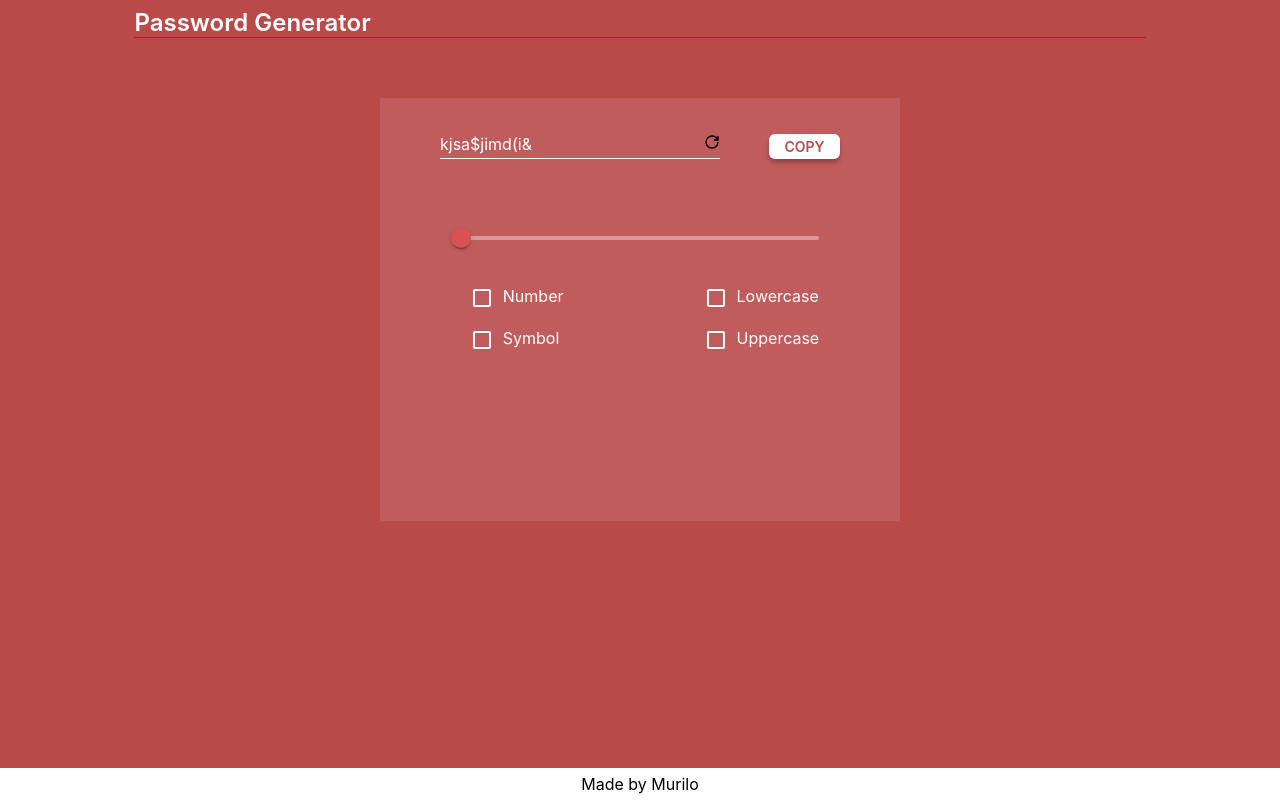
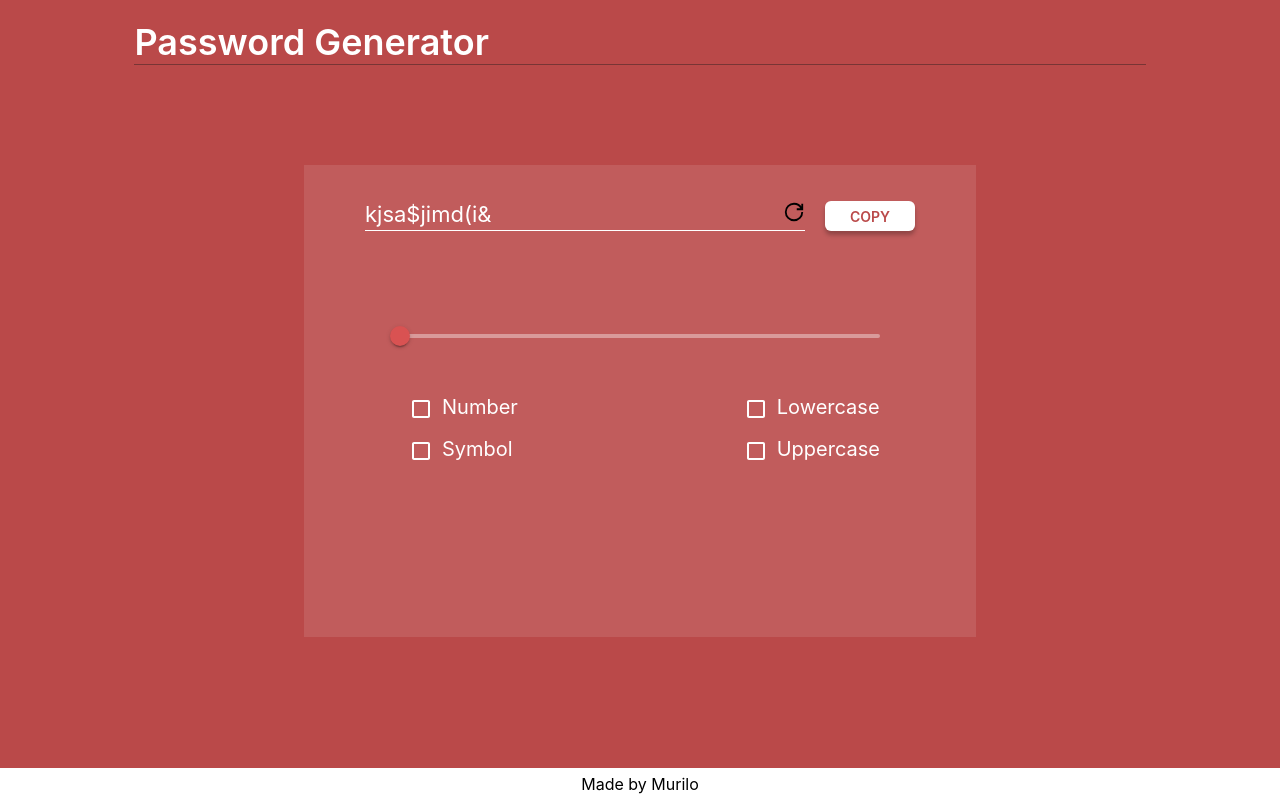
Before and after one commit to Murilo-Luciano/password-generator, a Next.js app: page / in a window 1280 px wide. Built offline with nearby package versions, Linux system fonts and the light colour scheme.

Commit message:
contentContainer

```diff
--- a/pages/index.tsx
+++ b/pages/index.tsx
@@ -32,21 +32,49 @@ export default function Home() {
           <div className="checkboxContainer">
             <div>
               <div>
-                <Checkbox sx={{ color: "white" }} />
+                <Checkbox
+                  sx={{
+                    color: "white",
+                    "&.Mui-checked": {
+                      color: "white",
+                    },
+                  }}
+                />
                 Number
               </div>
               <div>
-                <Checkbox sx={{ color: "white" }} />
+                <Checkbox
+                  sx={{
+                    color: "white",
+                    "&.Mui-checked": {
+                      color: "white",
+                    },
+                  }}
+                />
                 Symbol
               </div>
             </div>
             <div>
               <div>
-                <Checkbox sx={{ color: "white" }} />
+                <Checkbox
+                  sx={{
+                    color: "white",
+                    "&.Mui-checked": {
+                      color: "white",
+                    },
+                  }}
+                />
                 Lowercase
               </div>
               <div>
-                <Checkbox sx={{ color: "white" }} />
+                <Checkbox
+                  sx={{
+                    color: "white",
+                    "&.Mui-checked": {
+                      color: "white",
+                    },
+                  }}
+                />
                 Uppercase
               </div>
             </div>
--- a/styles/Home.css
+++ b/styles/Home.css
@@ -1,10 +1,11 @@
 .header {
   margin: 0 auto;
-  margin-bottom: 60px;
+  margin-top: 20px;
+  margin-bottom: 100px;
   border-bottom: 1px solid #783535;
   width: 80%;
   font-weight: 600;
-  font-size: 24px;
+  font-size: 36px;
 }
 
 .contentContainer {
@@ -14,15 +15,15 @@
   padding: 36px;
   margin: 0 auto;
   background-color: rgba(255, 255, 255, 0.1);
-  width: 448px;
-  height: 351px;
+  width: 600px;
+  height: 400px;
 }
 
 .passwordDisplayContainer {
   display: flex;
   flex-direction: row;
   justify-content: space-between;
-  width: 400px;
+  width: 550px;
 }
 
 .passwordTextField {
@@ -30,7 +31,8 @@
   flex-direction: row;
   justify-content: space-between;
   border-bottom: 1px solid #ffffff;
-  width: 70%;
+  width: 80%;
+  font-size: 22px;
 }
 
 .icon {
@@ -45,8 +47,8 @@
   display: flex;
   justify-content: center;
   align-items: center;
-  width: 71px;
-  height: 25px;
+  width: 90px;
+  height: 30px;
   background: #ffffff;
   box-shadow: 0px 4px 4px rgba(0, 0, 0, 0.25);
   border-radius: 6px;
@@ -66,15 +68,16 @@
 }
 
 .passwordOptionsContainer {
-  margin-top: 64px;
+  margin-top: 90px;
   width: 80%;
   height: 130;
+  font-size: 20px;
 }
 
 .checkboxContainer {
   display: flex;
   justify-content: space-between;
-  margin-top: 20px;
+  margin-top: 32px;
 }
 
 .footer {
```
